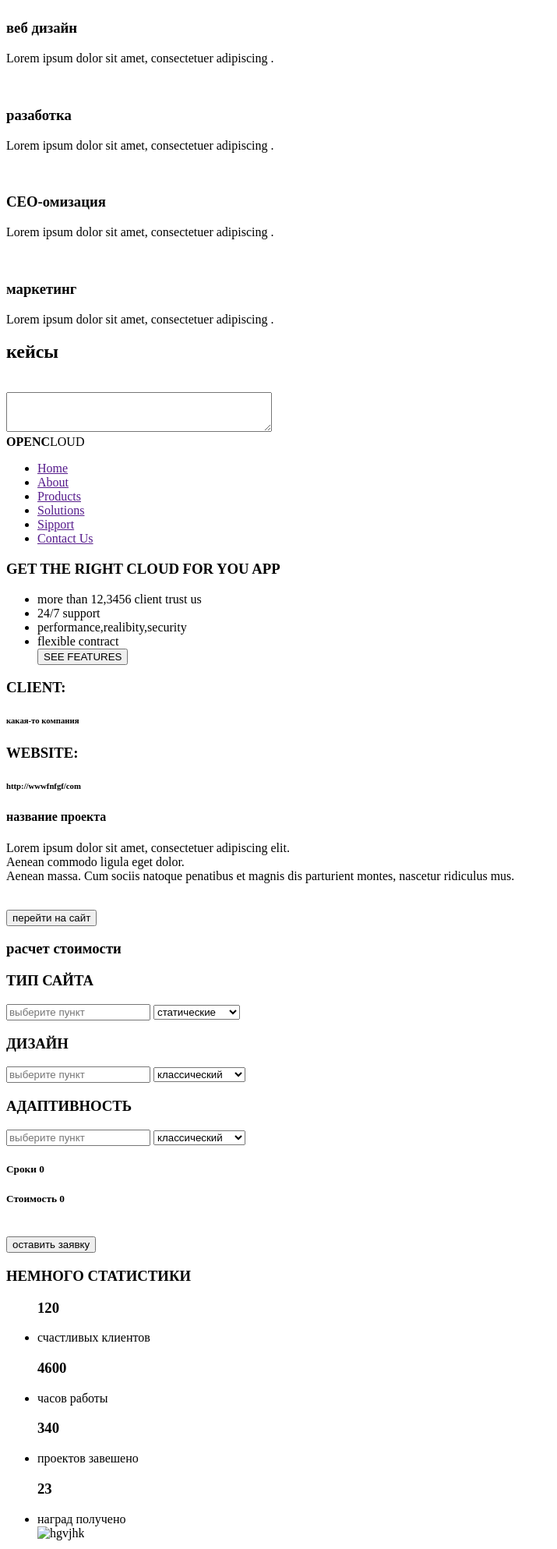
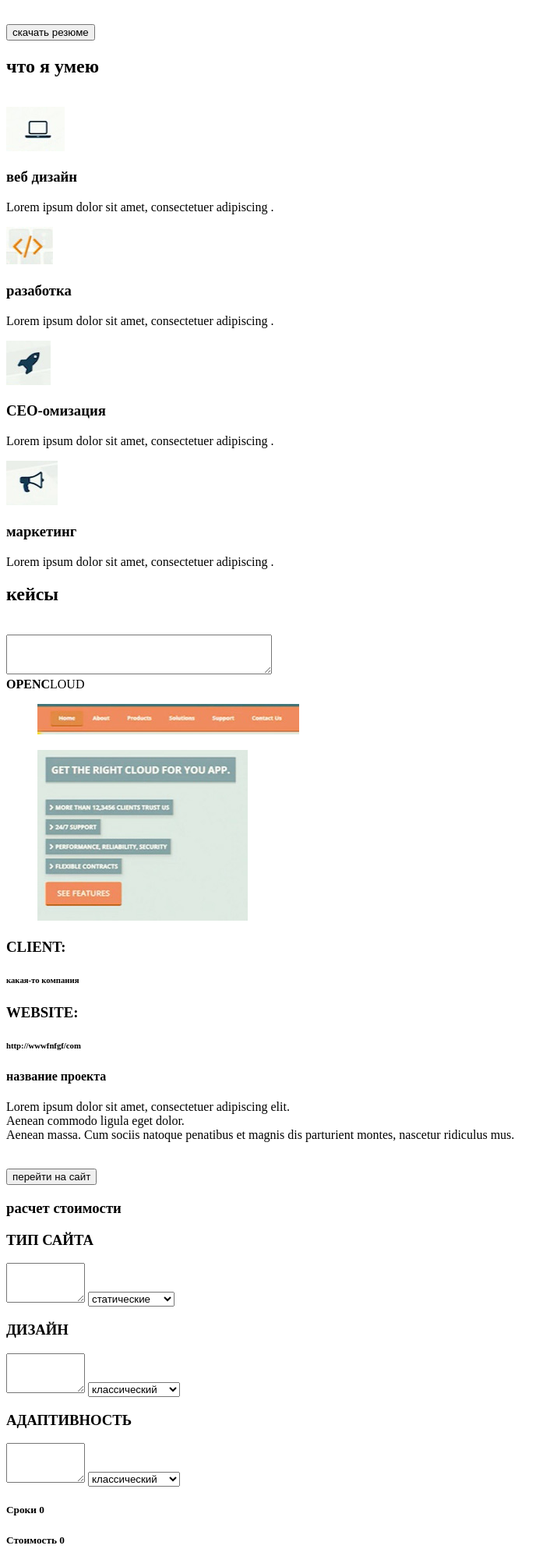
Before and after one commit to LebedevaL/LebedevaL.github.io, a plain HTML site: page src/index.html in a window 1280 px wide. Shown: the part 633-2620 px from the top of the page at 78% size, without its empty margins (0-715 px from the left). Drawn offline with Linux system fonts and the light colour scheme.

Commit message:
исправленное ДЗ
исправила ДЗ. добавила правильно картинки, убрала некоторые ненужные инпуты и лишние формы

```diff
--- a/src/index.html
+++ b/src/index.html
@@ -42,7 +42,7 @@
             <h2>обо мне</h2>
            </div>
 
-     <img src="картинка не вставляется" alt="">
+     <img src="img/1.jpg" alt="">
      <p>Lorem ipsum dolor sit amet, consectetuer adipiscing elit. <br>Aenean commodo ligula eget dolor. Aenean massa. <br>Cum sociis natoque penatibus et magnis dis parturient montes, nascetur ridiculus mus.</p>
      <br><input type="submit" value="скачать резюме">
 
@@ -53,25 +53,25 @@
 
 
           <div class="skills_item">
-          <img src="" alt="">
+          <img src="img/computer.jpg" alt="">
               <h3>веб дизайн</h3>
          <p>Lorem ipsum dolor sit amet, consectetuer adipiscing .</p>
          </div>
 
          <div class="skills_item">
-         <img src="" alt="">
+         <img src="img/slesh.jpg" alt="">
         <h3>разаботка</h3>
          <p>Lorem ipsum dolor sit amet, consectetuer adipiscing .</p>
           </div>
 
          <div>
-         <img src="" alt="">
+         <img src="img/rocket.jpg" alt="">
          <h3>СЕО-омизация</h3>
          <p>Lorem ipsum dolor sit amet, consectetuer adipiscing .</p>
          </div>
 
          <div>
-         <img src="" alt="">
+         <img src="img/gramophone.jpg" alt="">
          <h3>маркетинг</h3>
          <p>Lorem ipsum dolor sit amet, consectetuer adipiscing .</p>
          </div>
@@ -87,23 +87,12 @@
      <div class="logo"><b>OPENC</b>LOUD</div>
 
      <div class="menu"> <ul>
-         <li><a href="">Home</a></li>
-         <li><a href="">About</a></li>
-         <li><a href="">Products</a></li>
-         <li><a href="">Solutions</a></li>
-         <li><a href="">Sipport</a></li>
-         <li><a href="">Contact Us</a></li>
+         <img src="img/text.jpg" alt="">
     </ul> </div>
 
+     <div class="menu"> <ul>
+        <img src="img/text2.jpg" alt="">
 
-
-     <h3><b>GET THE RIGHT CLOUD FOR YOU APP</b></h3>
-     <div class="menu"> <ul>
-         <li>more than 12,3456 client trust us</li>
-         <li>24/7 support</li>
-         <li>performance,realibity,security</li>
-         <li>flexible contract</li>
-         <input type="submit" value="SEE FEATURES">
     </ul> </div>     </nav>
 
      <h3>CLIENT:</h3>
@@ -118,7 +107,7 @@
          <div class="maine">
             <h3>расчет стоимости</h3>
              <h3>ТИП САЙТА</h3>
-             <input type="text" name="text_input" value="" placeholder="выберите пункт">
+             <textarea name="name1" id="1" cols="10" rows="3"></textarea>
              <select name="lists1" id="list" >
                <option value="статические">статические</option>
                <option value="динамические">динамические</option>
@@ -126,7 +115,7 @@
              </select> </div>
 
              <div class="disain"><h3>ДИЗАЙН</h3>
-         <input type="text" name="text_input" value="" placeholder="выберите пункт">
+        <textarea name="name1" id="1" cols="10" rows="3"></textarea>
          <select name="list1" id="list">
              <option value="opt">классический</option>
              <option value="opt1">минимализм</option>
@@ -136,7 +125,7 @@
                       </select>  </div>
 
            <div class="adapt"> <h3>АДАПТИВНОСТЬ</h3>
-            <input type="text" name="text_input" value="" placeholder="выберите пункт">
+            <textarea name="name1" id="1" cols="10" rows="3"></textarea>
                <select name="list1" id="list">
              <option value="opt">классический</option>
              <option value="opt1">минимализм</option>
@@ -157,19 +146,23 @@
      <h3>НЕМНОГО СТАТИСТИКИ</h3>
      <nav> <div class="statistic">
          <div class="menu"> <ul>
+         <img src="img/smile.jpg" alt="">
          <h3>120</h3>
          <li>счастливых клиентов</li>
+         <img src="img/slesh2.jpg" alt="">
          <h3>4600</h3>
          <li>часов работы</li>
+         <img src="img/okey.jpg" alt="">
          <h3>340</h3>
          <li>проектов завешено</li>
+         <img src="img/cup.jpg" alt="">
          <h3>23</h3>
          <LI>наград получено</LI>
-         <img src=""C:\Users\наташа\Desktop\MyProject\src\2.jpg"" alt="hgvjhk">
+
     </ul></div> </div> </nav>
 
      <h3>ОТЗЫВЫ</h3>
-     <img src="" alt="">
+     <img src="img/face.jpg" alt="">
     <p>Lorem ipsum dolor sit amet, consectetuer adipiscing elit. Aenean commodo ligula eget dolor. Aenean massa. Cum sociis natoque penatibus et magnis dis parturient montes, nascetur ridiculus mus.</p>
     <p><b>Михаил.</b>ген.директор ПАО "Газпром"</p>
 
```
Also changed, not shown: src/img/1.jpg (added), src/img/computer.jpg (added), src/img/cup.jpg (added), src/img/face.jpg (added), src/img/gramophone.jpg (added), src/img/kjh.jpg (added), src/img/okey.jpg (added), src/img/rocket.jpg (added), src/img/slesh.jpg (added), src/img/slesh2.jpg (added), src/img/smile.jpg (added), src/img/text.jpg (added), src/img/text2.jpg (added).
